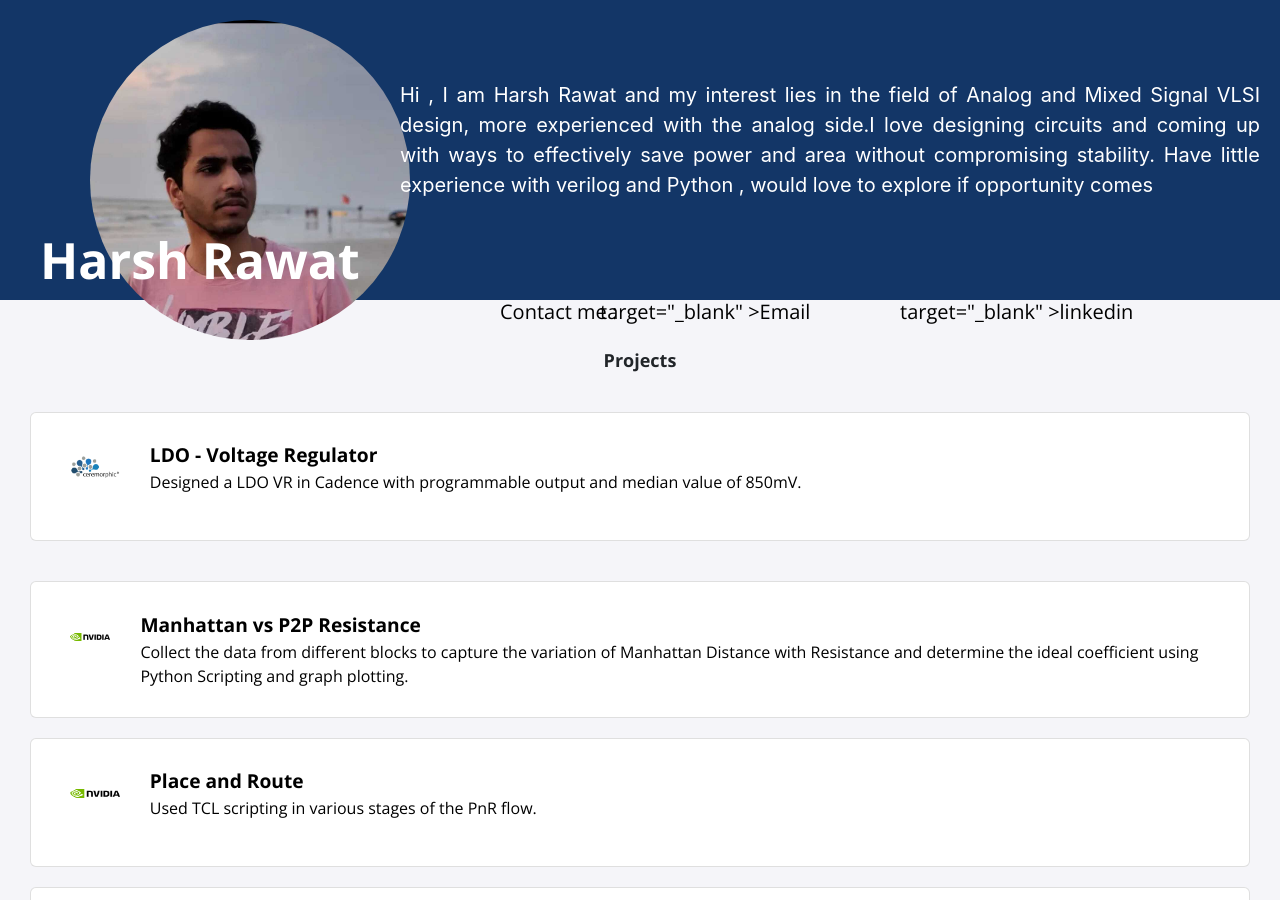
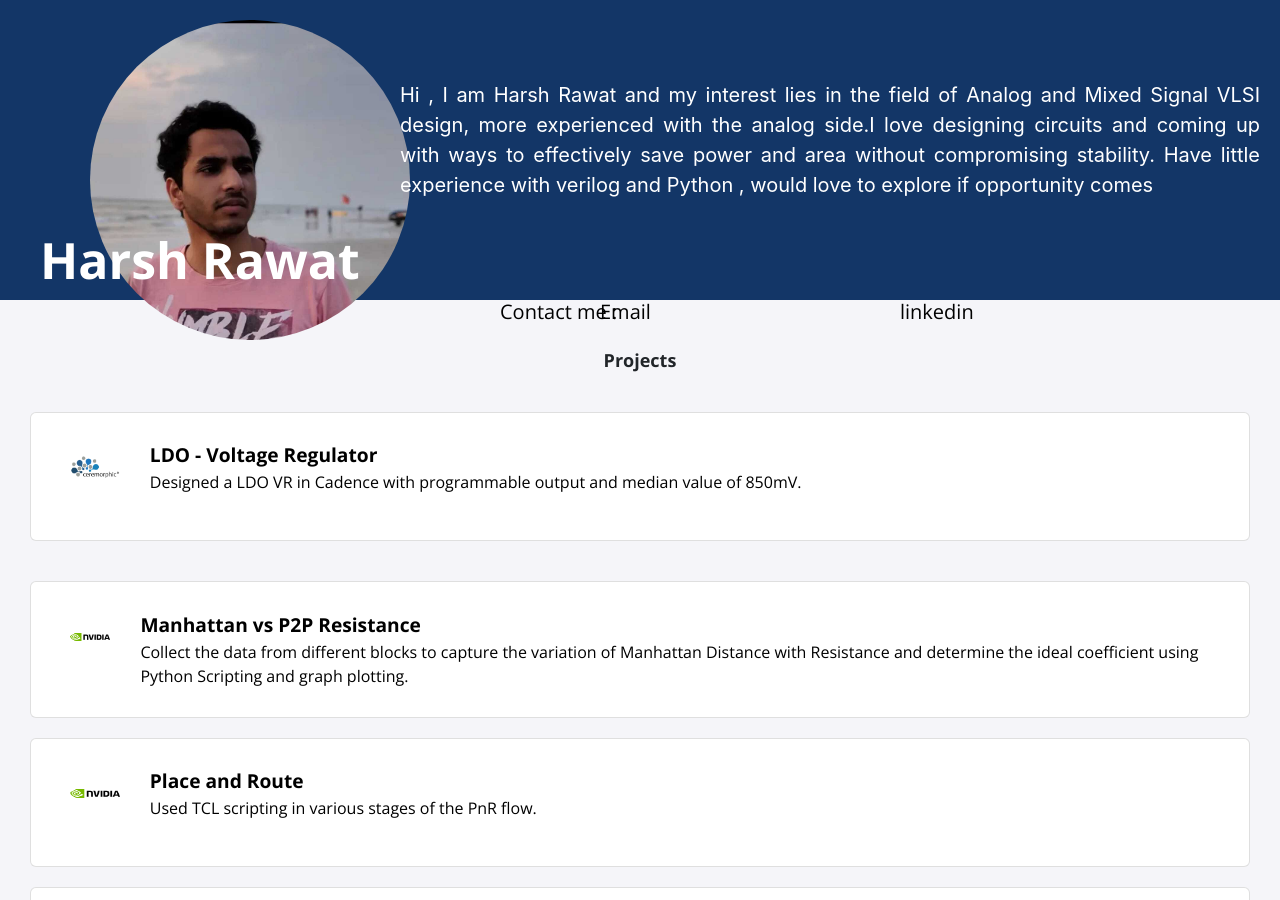
Before and after one commit to harshrawat17/template3, a Jekyll site: the page built from index.html, in a window 1280 px wide and 900 px high. Built offline with Jekyll 4.4.1, drawn with Linux system fonts in a browser that asks for light colours; nearby versions of some CDN libraries.

Commit message:
Update _config.yml

```diff
--- a/_config.yml
+++ b/_config.yml
@@ -3,8 +3,8 @@ email:  "Contact me :"
 description: "Hi , I am Harsh Rawat and my interest lies in the field of Analog and Mixed Signal VLSI design, more experienced with the analog side.I love designing circuits and coming up with ways to effectively save power and area without compromising stability. Have little experience with verilog and Python , would love to explore if opportunity comes"
 baseurl: "/"
 url: "https://harshrawat17.github.io/"
-twitter_username: <a href="https://www.linkedin.com/in/harsh-r-550719b6"> target="_blank" >linkedin</a>
-github_username:  <a href="mailto:harsh.rawat17@gmail.com"> target="_blank" >Email</a>
+twitter_username: <a href="https://www.linkedin.com/in/harsh-r-550719b6" target="_blank" >linkedin</a>
+github_username:  <a href="mailto:harsh.rawat17@gmail.com" target="_blank" >Email</a>
 
 sass:
   sass_dir: _sass
```
